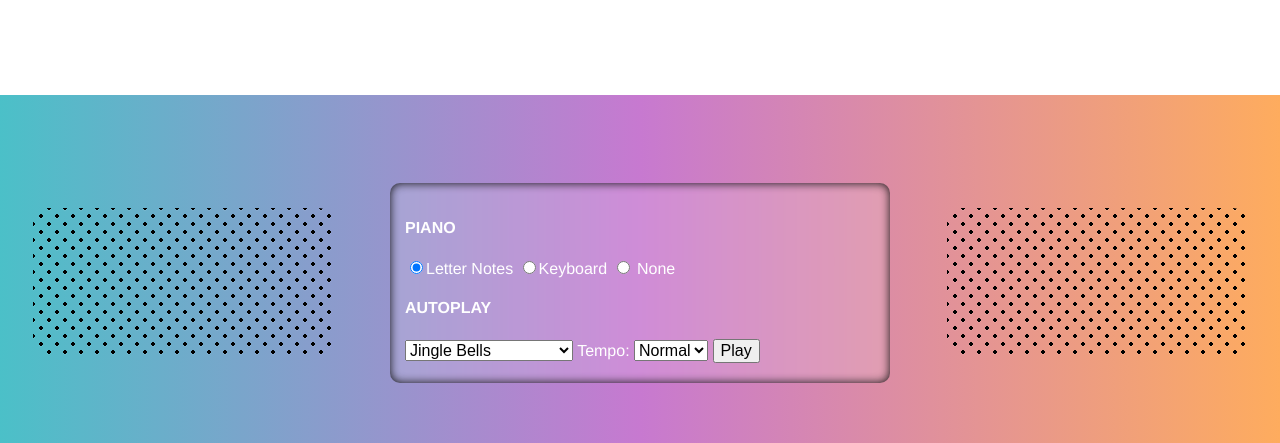
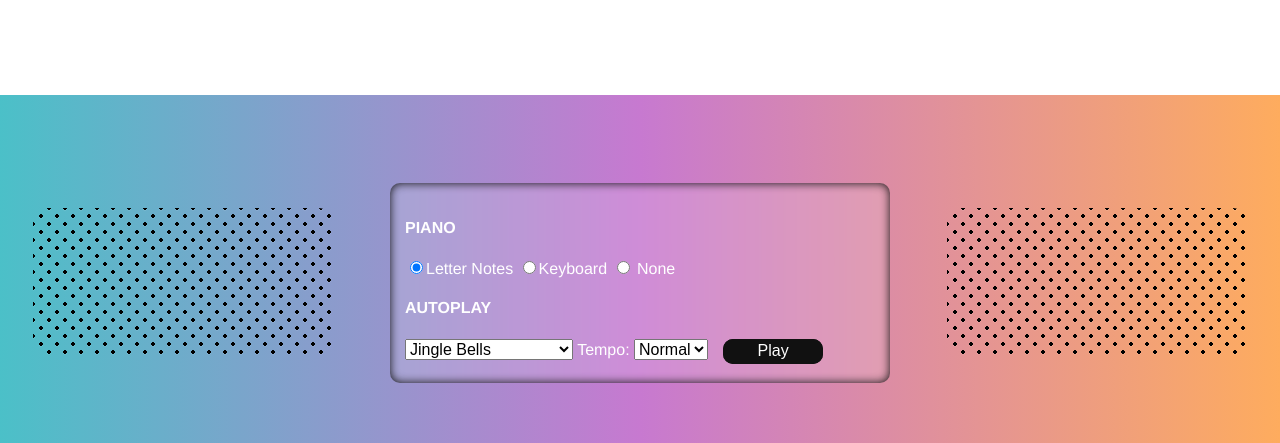
Before and after one commit to raiscreative/piano, a plain HTML site: page index.html in a window 1280 px wide. Shown: the top 443 px of the page. Drawn offline with Linux system fonts and the light colour scheme.

Commit message:
Add files via upload

```diff
--- a/css/style.css
+++ b/css/style.css
@@ -105,3 +105,65 @@ select {
     margin-bottom: 20px;
     align-content: center;
 }
+
+.glow {
+    width: 100px;
+    height: 25px;
+    margin-left: 15px;
+    margin-bottom: 50px;
+    border: none;
+    outline: none;
+    color: #fff;
+    background: #111;
+    cursor: pointer;
+    position: absolute;
+    z-index: 0;
+    border-radius: 10px;
+}
+
+.glow::before {
+    content: '';
+    background: linear-gradient(45deg, #ff0000, #ff7300, #fffb00, #48ff00, #00ffd5, #002bff, #7a00ff, #ff00c8, #ff0000);
+    position: absolute;
+    top: -2px;
+    left:-2px;
+    background-size: 400%;
+    z-index: -1;
+    filter: blur(5px);
+    width: calc(100% + 4px);
+    height: calc(100% + 4px);
+    animation: glowing 20s linear infinite;
+    opacity: 0;
+    transition: opacity .3s ease-in-out;
+    border-radius: 10px;
+}
+
+.glow:active {
+    color: #000
+}
+
+.glow:active:after {
+    background: transparent;
+}
+
+.glow:hover:before {
+    opacity: 1;
+}
+
+.glow::after {
+    z-index: -1;
+    content: '';
+    position: absolute;
+    width: 100%;
+    height: 100%;
+    background: #111;
+    left: 0;
+    top: 0;
+    border-radius: 10px;
+}
+
+@keyframes glowing {
+    0% { background-position: 0 0; }
+    50% { background-position: 400% 0; }
+    100% { background-position: 0 0; }
+}
--- a/index.html
+++ b/index.html
@@ -4,7 +4,7 @@
     <meta
          name=”image”
          property=”og:image”
-         content=”https://live.staticflickr.com/65535/51068574486_5bf6e38349_o.png”>
+         content=”https://live.staticflickr.com/65535/51068231561_b41a4bf1f9_o.jpg”>
     <meta charset="UTF-8">
     <meta
          name="description"
@@ -43,7 +43,7 @@
                         <option value="2" selected>Normal</option>
                         <option value="1">Fast</option>
                     </select></label>
-                    <button class="piano__play-btn">Play</button>
+                    <button class="piano__play-btn glow">Play</button>
                 </div>
 
             </div>
```
